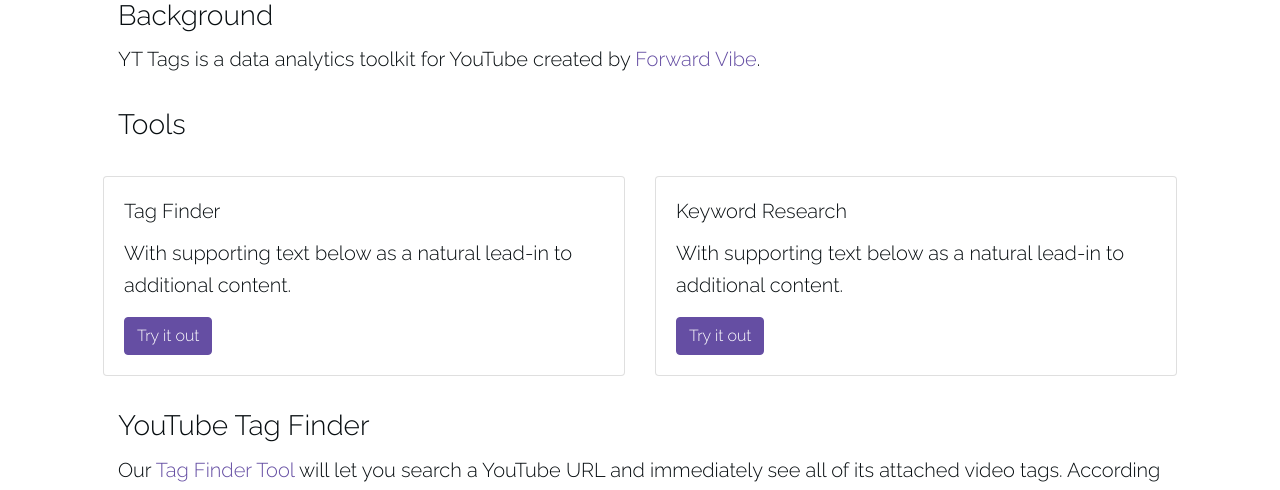
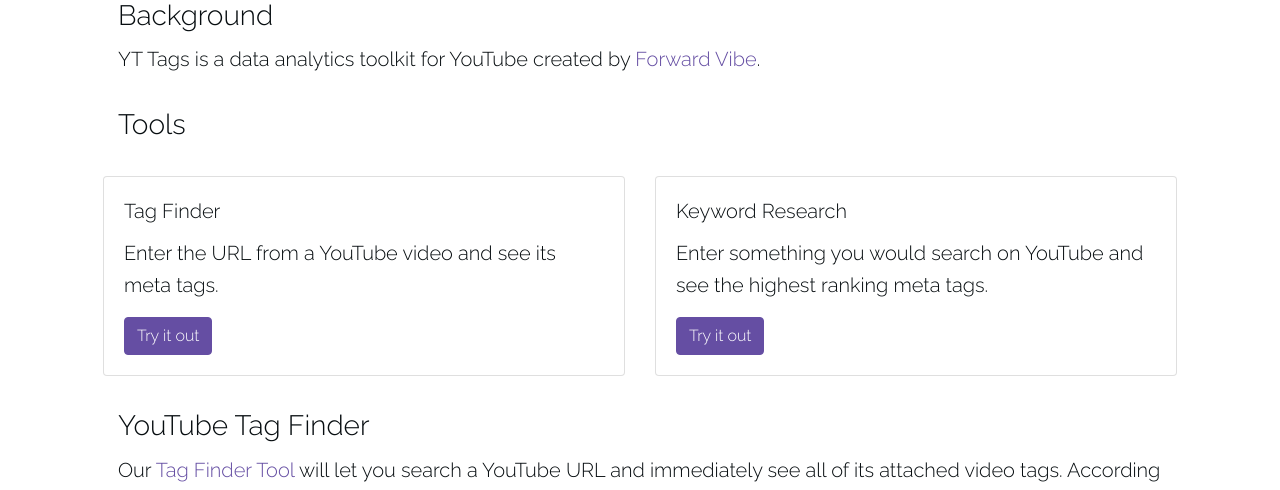
Before and after one commit to mmyoung979/yttags, a Django app: page /about/ in a window 1280 px wide. Shown: the part 286-776 px from the top of the page. Run offline with Django 3.2, Linux system fonts and the light colour scheme; some libraries are stand-ins or nearby versions.

Commit message:
Update text

```diff
--- a/yttags/templates/about.html
+++ b/yttags/templates/about.html
@@ -21,7 +21,7 @@
           <div class="card">
             <div class="card-body">
               <h5 class="card-title">Tag Finder</h5>
-              <p class="card-text mb-3">With supporting text below as a natural lead-in to additional content.</p>
+              <p class="card-text mb-3">Enter the URL from a YouTube video and see its meta tags.</p>
               <a href="{% url 'tags' %}" class="btn btn-primary">Try it out</a>
             </div>
           </div>
@@ -30,7 +30,7 @@
           <div class="card">
             <div class="card-body">
               <h5 class="card-title">Keyword Research</h5>
-              <p class="card-text mb-3">With supporting text below as a natural lead-in to additional content.</p>
+              <p class="card-text mb-3">Enter something you would search on YouTube and see the highest ranking meta tags.</p>
               <a href="{% url 'keywords' %}" class="btn btn-primary">Try it out</a>
             </div>
           </div>
--- a/yttags/templates/home.html
+++ b/yttags/templates/home.html
@@ -37,8 +37,7 @@
         <a class="btn btn-primary mt-4" href="https://ko-fi.com/forwardvibe" target="_blank">Donate Here</a>
         <h3>Open-Source</h3>
         <p>
-          We are planning to make our code open-source in the near future.
-          If you want to contribute, keep checking back here for an update!
+          Contribute to this project on <a href="https://github.com/mmyoung979/yttags">our GitHub page</a>.
         </p>
       </div>
     </div>
```
